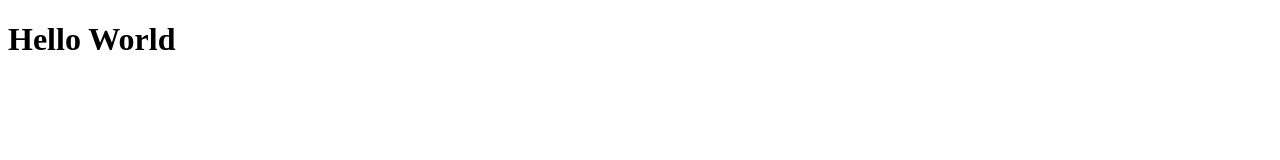
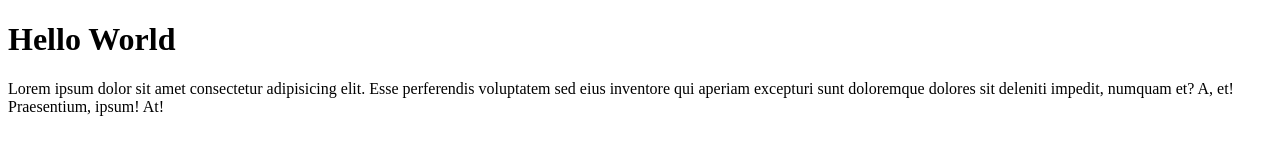
Before and after one commit to virensa/animal-crimes, a plain HTML site: page index.html in a window 1280 px wide. Drawn offline with Linux system fonts and the light colour scheme.

Commit message:
Update index.html

```diff
--- a/index.html
+++ b/index.html
@@ -3,9 +3,11 @@
 <head>
     <meta charset="UTF-8">
     <meta name="viewport" content="width=device-width, initial-scale=1.0">
-    <title>Document</title>
+    <title>Animals and the Crimes They Committ</title>
 </head>
 <body>
 <h1>Hello World</h1>
+<p>Lorem ipsum dolor sit amet consectetur adipisicing elit. Esse perferendis voluptatem sed eius inventore qui aperiam excepturi sunt doloremque dolores sit deleniti impedit, numquam et? A, et! Praesentium, ipsum! At!</p>
+
 </body>
 </html>
```
